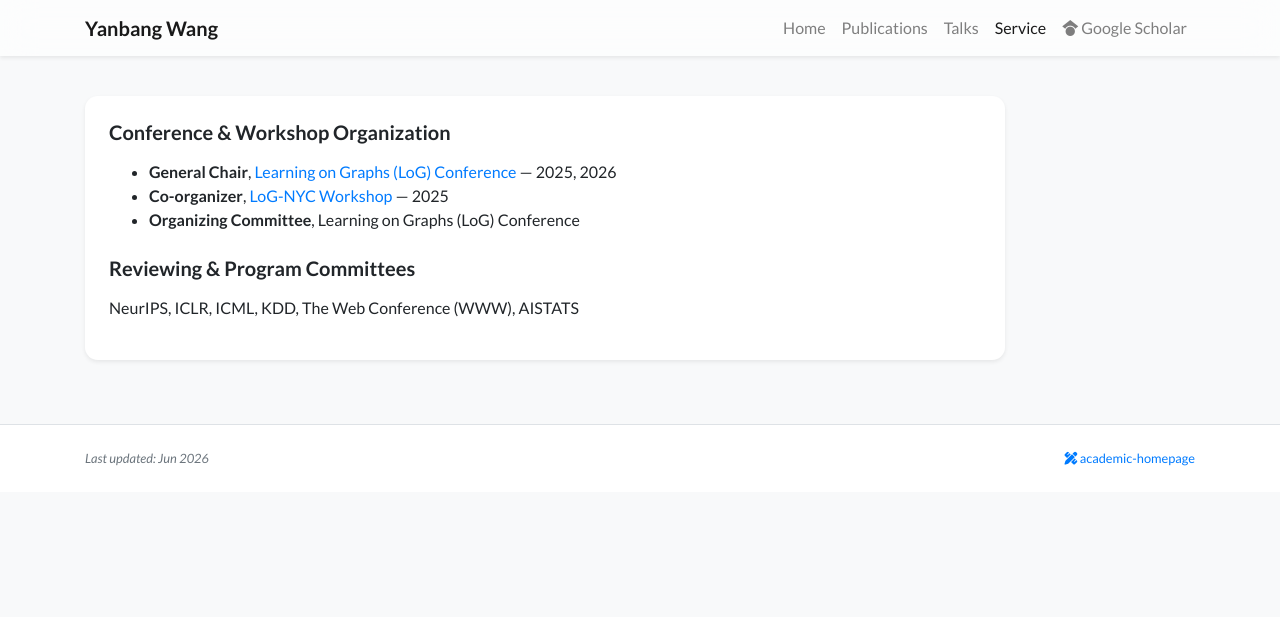
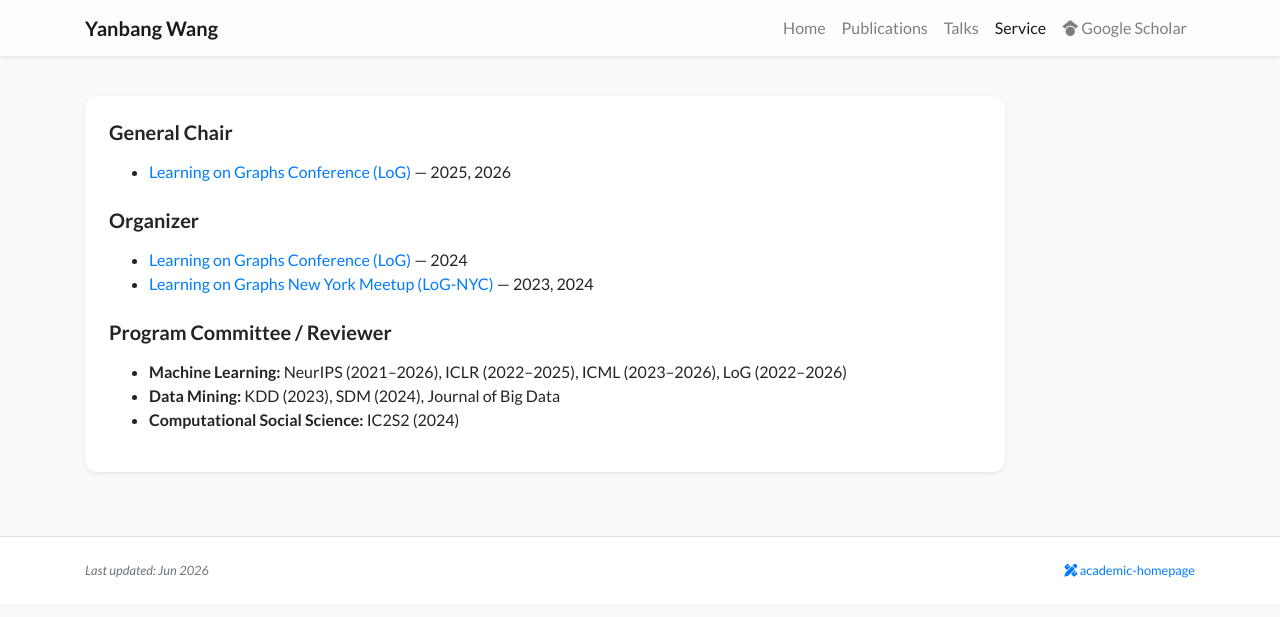
Before and after one commit to Abel0828/abel0828.github.io, a Jekyll site: the page built from service.html, in a window 1280 px wide. Shown: the top 617 px of the page. Built offline with Jekyll 4.4.1, drawn with Linux system fonts in a browser that asks for light colours; nearby versions of some CDN libraries; a style sheet for code colours, icons or effects is not loaded.

Commit message:
Add 2026 papers, rebuild Service from CV, fix publication details
- Add Gemini-SQL2 (under review) and Negative Sampling (ICML 2026)
- Rewrite Service page from CV (General Chair, Organizer, PC/Reviewer)
- Clear placeholder Invited Talk entry
- Fix Authentication paper title (Graph-based), TEDIC year (2021),
  Distance Encoding authors (+Hongwei Wang)

Co-Authored-By: Claude Opus 4.8 <noreply@anthropic.com>

```diff
--- a/service.html
+++ b/service.html
@@ -7,19 +7,27 @@ navbar_title: Service
     <div class="col-12 col-lg-10">
         <div class="card border-0 shadow-sm bg-white my-3">
             <div class="card-body p-4">
-                <h5 class="mb-3">Conference &amp; Workshop Organization</h5>
+                <h5 class="mb-3">General Chair</h5>
                 <ul>
-                    <li><strong>General Chair</strong>,
-                        <a href="https://logconference.org/" target="_blank">Learning on Graphs (LoG) Conference</a>
+                    <li><a href="https://logconference.org/" target="_blank">Learning on Graphs Conference (LoG)</a>
                         &mdash; 2025, 2026</li>
-                    <li><strong>Co-organizer</strong>,
-                        <a href="https://log-nyc.github.io/" target="_blank">LoG-NYC Workshop</a>
-                        &mdash; 2025</li>
-                    <li><strong>Organizing Committee</strong>, Learning on Graphs (LoG) Conference</li>
                 </ul>
 
-                <h5 class="mb-3 mt-4">Reviewing &amp; Program Committees</h5>
-                <p>NeurIPS, ICLR, ICML, KDD, The Web Conference (WWW), AISTATS</p>
+                <h5 class="mb-3 mt-4">Organizer</h5>
+                <ul>
+                    <li><a href="https://logconference.org/" target="_blank">Learning on Graphs Conference (LoG)</a>
+                        &mdash; 2024</li>
+                    <li><a href="https://log-nyc.github.io/" target="_blank">Learning on Graphs New York Meetup (LoG-NYC)</a>
+                        &mdash; 2023, 2024</li>
+                </ul>
+
+                <h5 class="mb-3 mt-4">Program Committee / Reviewer</h5>
+                <ul>
+                    <li><strong>Machine Learning:</strong> NeurIPS (2021&ndash;2026), ICLR (2022&ndash;2025),
+                        ICML (2023&ndash;2026), LoG (2022&ndash;2026)</li>
+                    <li><strong>Data Mining:</strong> KDD (2023), SDM (2024), Journal of Big Data</li>
+                    <li><strong>Computational Social Science:</strong> IC2S2 (2024)</li>
+                </ul>
             </div>
         </div>
     </div>
--- a/talks.html
+++ b/talks.html
@@ -9,8 +9,7 @@ navbar_title: Talks
             <div class="card-body p-4">
                 <h5 class="mb-3">Invited Talks</h5>
                 <ul>
-                    <li>Invited talk, Data Mining Group (DMG), University of Illinois Urbana-Champaign</li>
-                    <!-- Add more talks in the same format, newest first:
+                    <!-- Add talks here, newest first, e.g.:
                     <li><em>Talk title</em> &mdash; Host / Venue, Month Year</li>
                     -->
                 </ul>
```
Also changed, not shown: _publications/2020/2020-distance-encoding.md (+1 -0 lines), _publications/2020/2020-tedic.md (+2 -2 lines), _publications/2023/2023-authentication.md (+1 -1 lines), _publications/2026/2026-gemini-sql2.md (added, +23 -0 lines), _publications/2026/2026-negative-sampling.md (added, +14 -0 lines), .claude/settings.local.json.
